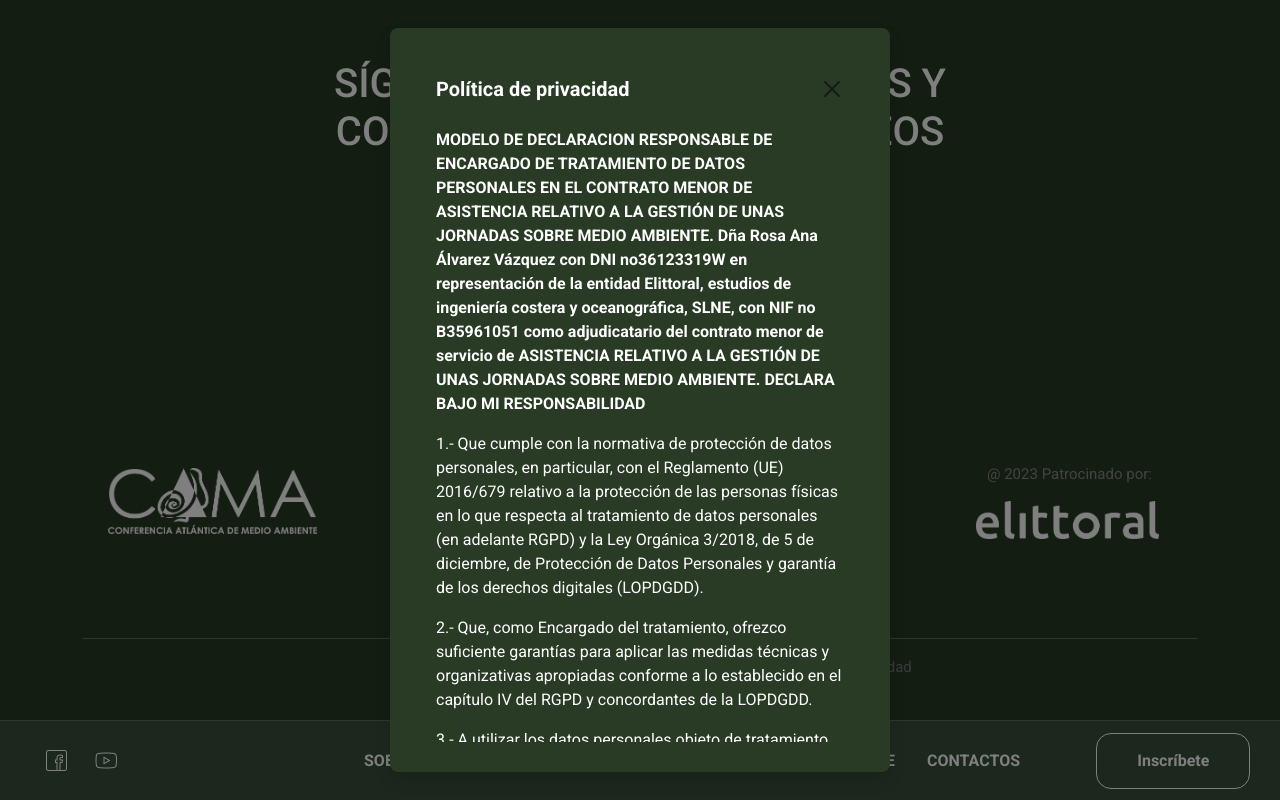
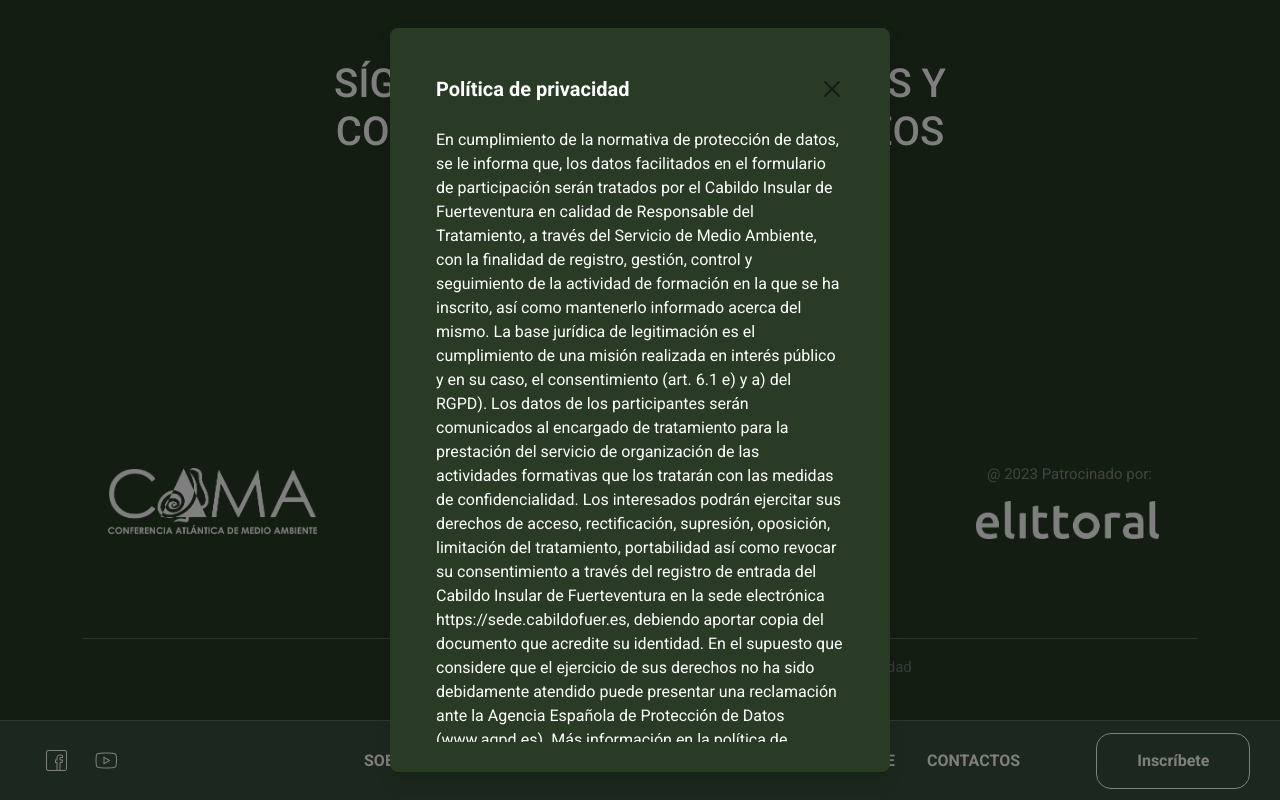
Before and after one commit to nicogaucho/CAMA2023, a React (Vite) app: page / in a window 1280 px wide. Both pictures are taken after a click on the button "Política de privacidad". Shown: the part 7626-8426 px from the top of the page. Built offline with nearby package versions, Linux system fonts and the light colour scheme.

Commit message:
updated privacy policy

```diff
--- a/src/App.jsx
+++ b/src/App.jsx
@@ -720,7 +720,7 @@ function App() {
           <hr />
           <div className="row mb-4">
             <div className="col-12 text-center">
-              <span className="patrocinado">Clausula informativa proteccion de datos personales<button type="button" className="border-0 bg-transparent text-secondary" data-bs-toggle="modal" data-bs-target="#privatePolicyModal">
+              <span className="patrocinado">Clausula informativa protección de datos personales<button type="button" className="border-0 bg-transparent text-secondary" data-bs-toggle="modal" data-bs-target="#privatePolicyModal">
                 Política de privacidad
               </button>
               </span>
@@ -739,46 +739,12 @@ function App() {
                 <button type="button" className="btn-close" data-bs-dismiss="modal" aria-label="Close"></button>
               </div>
               <div className="mt-4">
-                <p className="fw-bold">MODELO DE DECLARACION RESPONSABLE DE ENCARGADO DE TRATAMIENTO DE DATOS PERSONALES EN EL CONTRATO MENOR DE ASISTENCIA RELATIVO A LA GESTIÓN DE UNAS JORNADAS SOBRE MEDIO AMBIENTE. Dña Rosa Ana Álvarez Vázquez con DNI no36123319W en representación de la entidad Elittoral, estudios de ingeniería costera y oceanográfica, SLNE, con NIF no B35961051 como adjudicatario del contrato menor de servicio de ASISTENCIA RELATIVO A LA GESTIÓN DE UNAS JORNADAS SOBRE MEDIO AMBIENTE. DECLARA BAJO MI RESPONSABILIDAD</p>
-                <p>1.- Que cumple con la normativa de protección de datos personales, en particular, con el
-Reglamento (UE) 2016/679 relativo a la protección de las personas físicas en lo que respecta al
-tratamiento de datos personales (en adelante RGPD) y la Ley Orgánica 3/2018, de 5 de
-diciembre, de Protección de Datos Personales y garantía de los derechos digitales (LOPDGDD).</p>
-<p>2.- Que, como Encargado del tratamiento, ofrezco suficiente garantías para aplicar las medidas
-técnicas y organizativas apropiadas conforme a lo establecido en el capítulo IV del RGPD y
-concordantes de la LOPDGDD.</p>
-<p>3.- A utilizar los datos personales objeto de tratamiento solo para la finalidad objeto del contrato
-adjudicado.</p>
-<p>4.- Que mantendrá absoluta confidencialidad y reserva sobre cualquier dato o información a la
-que pueda tener acceso con ocasión de la ejecución del contrato adjudicado.</p>
-<p>5.- Que devolverá los datos de carácter personal, información y demás documentos de cada uno
-de los alumnos al finalizar el contrato. Una vez entregada la documentación, se presentará un
-certificado del borrado total de los datos e información tratada. No obstante, puede conservar
-una copia, con los datos debidamente bloqueados mientras puedan derivarse responsabilidades,
-en cuyo caso, la destrucción definitiva será al final de dicho plazo. En cualquier caso, se
-comunicará por escrito el proceder y presentar en su momento el correspondiente certificado de
-destrucción definitiva.</p>
-<p>6.- Que todo el personal adscrito a la ejecución al servicio ha suscrito los correspondientes
-compromisos de confidencialidad, que subsistirá aún después de finalizar la relación contractual
-con el Cabildo y que garantiza la formación necesaria en materia de protección de datos
-personales de las personas autorizadas para tratar datos personales</p>
-<p>8.- Que el tratamiento de los datos no realizará fuera del Espacio Económico Europeo.</p>
-<p>9.- Que el/ los servidor/es que utiliza/n para la ejecución del contrato está/n ubicados en Parque
-Científico Tecnológico-Edificio Polivalente II, Primera planta-oficinas, 35017 Las Palmas de Gran
-Canaria, Las Palmas país España, siendo un servidor propio.</p>
-<p>10.- Lugar donde se prestan los servicios asociados a los servidores:
--En caso de que los servicios asociados a los servidores se presten por personal propio
-de la empresa, el servicio se prestará en el Parque Científico Tecnológico-Edificio
-Polivalente II, Primera planta-oficinas, 35017 Las Palmas de Gran Canaria, Las Palmas
-país España (indiquen el lugar y país )</p>
-<p>11.- Que comunicará cualquier cambio que se produzca a lo largo de la vida del contrato de la
-información facilitada a que se refiere los apartados 9 y 10 anteriores.</p>
-<p>12.- En caso de que exista subcontratación y ésta implique tratamiento de datos personales,
-declaro que los subcontratistas quedarán obligados únicamente ante mi como contratista
-principal y asumo, por tanto, la total responsabilidad sobre el sometimiento de éstos a la
-normativa de protección de datos nacional y europea.</p>
-<p>13.- Que se compromete a acreditar la posesión y validez de los documentos a que se hace
-referencia en esta declaración en cualquier momento en que sea requerido para ello.</p>
+                <p>
+                En cumplimiento de la normativa de protección de datos, se le informa que, los datos facilitados en el formulario de participación serán tratados por el Cabildo Insular de Fuerteventura en calidad de Responsable del Tratamiento, a través del Servicio de Medio Ambiente, con la finalidad de registro, gestión, control y seguimiento de la actividad de formación en la que se ha inscrito, así como mantenerlo informado acerca del mismo.
+La base jurídica de legitimación es el cumplimiento de una misión realizada en interés público y en su caso, el consentimiento (art. 6.1 e) y a) del RGPD). Los datos de los participantes serán comunicados al encargado de tratamiento para la prestación del servicio de organización de las actividades formativas que los tratarán con las medidas de confidencialidad.
+
+Los interesados podrán ejercitar sus derechos de acceso, rectificación, supresión, oposición, limitación del tratamiento, portabilidad así como revocar su consentimiento a través del registro de entrada del Cabildo Insular de Fuerteventura en la sede electrónica https://sede.cabildofuer.es, debiendo aportar copia del documento que acredite su identidad. En el supuesto que considere que el ejercicio de sus derechos no ha sido debidamente atendido puede presentar una reclamación ante la Agencia Española de Protección de Datos (www.agpd.es). Más información en la política de privacidad página www.cabildofuer.es. Dato de contacto de la Delegada de Protección de Datos: dpd@cabildofuer.es.
+                </p>
               </div>
             </div>
           </div>
```
